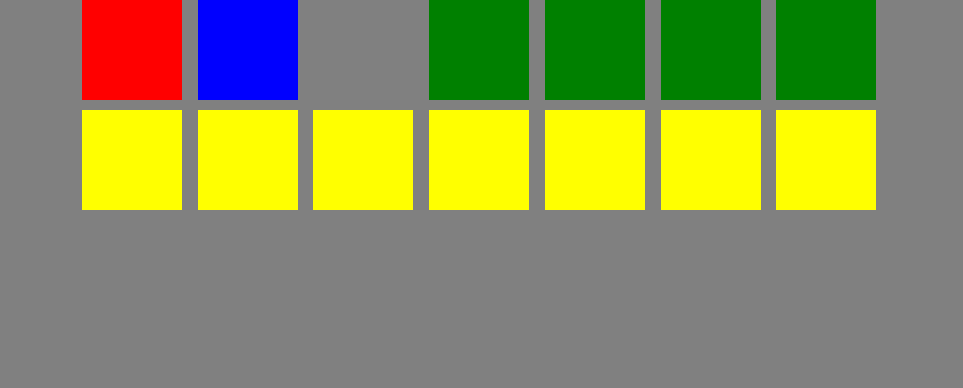
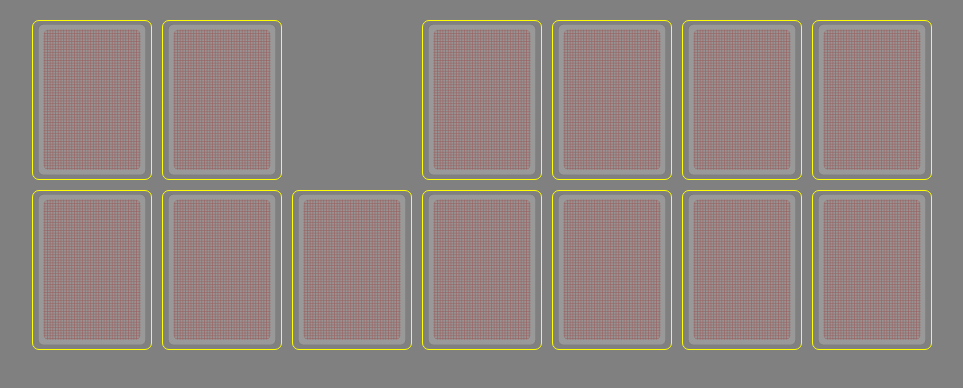
Before and after one commit to Paraldos/card-games, a website with bundled scripts: page index.html in a window 1280 px wide. Shown: the whole page, without its empty margins (158-1121 px from the left). Built offline with nearby package versions, Linux system fonts and the light colour scheme.

Commit message:
added placeholder and styled gameboard

```diff
--- a/components/gameBoard.js
+++ b/components/gameBoard.js
@@ -1,4 +1,5 @@
 import PlayingCards from "./playingCards.js";
+import PlayingCard from "./playingCard.js";
 
 export default class GameBoard {
   constructor() {
@@ -35,6 +36,8 @@ export default class GameBoard {
   addStock() {
     const stock = document.createElement("div");
     stock.classList.add("game-board__stock");
+    stock.classList.add("game-board__card-field");
+    stock.appendChild(this.getPlaceholder());
     this.container.appendChild(stock);
     return stock;
   }
@@ -42,6 +45,8 @@ export default class GameBoard {
   addWaste() {
     const waste = document.createElement("div");
     waste.classList.add("game-board__waste");
+    waste.classList.add("game-board__card-field");
+    waste.appendChild(this.getPlaceholder());
     this.container.appendChild(waste);
     return waste;
   }
@@ -49,6 +54,8 @@ export default class GameBoard {
   addFoundation() {
     const foundation = document.createElement("div");
     foundation.classList.add("game-board__foundation");
+    foundation.classList.add("game-board__card-field");
+    foundation.appendChild(this.getPlaceholder());
     this.container.appendChild(foundation);
     return foundation;
   }
@@ -56,7 +63,13 @@ export default class GameBoard {
   addTableau() {
     const tableau = document.createElement("div");
     tableau.classList.add("game-board__tableau");
+    tableau.classList.add("game-board__card-field");
+    tableau.appendChild(this.getPlaceholder());
     this.container.appendChild(tableau);
     return tableau;
   }
+
+  getPlaceholder() {
+    return new PlayingCard("2B", ["placeholder"]).card;
+  }
 }
--- a/components/playingCard.js
+++ b/components/playingCard.js
@@ -1,11 +1,15 @@
+// (B)ackground (C)lubs, (D)iamonds, (H)earts, (S)pades
 import preload from "./preload.js";
 
 export default class PlayingCard {
-  constructor(suit, rank) {
-    this.suit = suit;
-    this.rank = rank;
+  constructor(name, classes = []) {
+    this.suit = name[0];
+    this.rank = name[1];
     this.card = document.createElement("div");
     this.card.className = "card";
-    this.card.appendChild(preload.getSVG(`${suit}${rank}`));
+    classes.forEach((className) =>
+      this.card.classList.add("card__" + className)
+    );
+    this.card.appendChild(preload.getSVG(`${name}`));
   }
 }
--- a/components/playingCards.js
+++ b/components/playingCards.js
@@ -1,3 +1,4 @@
+// (B)ackground (C)lubs, (D)iamonds, (H)earts, (S)pades
 import PlayingCard from "./playingCard.js";
 
 export default class PlayingCards {
--- a/components/preload.js
+++ b/components/preload.js
@@ -1,5 +1,3 @@
-// (B)ackground (C)lubs, (D)iamonds, (H)earts, (S)pades
-
 class Preload {
   constructor() {
     this.init();
--- a/styles/__include.scss
+++ b/styles/__include.scss
@@ -1,5 +1,6 @@
 @import "./loader.scss";
 @import "./gameBoard.scss";
+@import "./cards.scss";
 
 *,
 *::before,
@@ -12,4 +13,5 @@
 body {
   min-height: 100vh;
   background-color: grey;
+  padding: 20px;
 }
--- /dev/null
+++ b/styles/_cards.scss
@@ -0,0 +1,13 @@
+.card {
+  width: 100%;
+  height: fit-content;
+
+  svg {
+    width: 100%;
+    height: auto;
+  }
+
+  &__placeholder {
+    opacity: 0.2;
+  }
+}
--- a/styles/_gameBoard.scss
+++ b/styles/_gameBoard.scss
@@ -4,29 +4,25 @@
   grid-template-rows: repeat(2, 1fr);
   grid-gap: 10px;
   margin: 0 auto;
-  width: 800px;
+  width: min(100%, 900px);
+
+  &__card-field {
+    width: 100%;
+    height: fit-content;
+    padding: 3px 5px 0 5px;
+    border: 1px solid yellow;
+    border-radius: 7px;
+  }
 
   &__stock {
-    background-color: red;
-    width: 100px;
-    height: 100px;
   }
 
   &__waste {
-    background-color: blue;
-    width: 100px;
-    height: 100px;
   }
 
   &__foundation {
-    background-color: green;
-    width: 100px;
-    height: 100px;
   }
 
   &__tableau {
-    background-color: yellow;
-    width: 100px;
-    height: 100px;
   }
 }
```
Also changed, not shown: styles.css, 1 other file.
